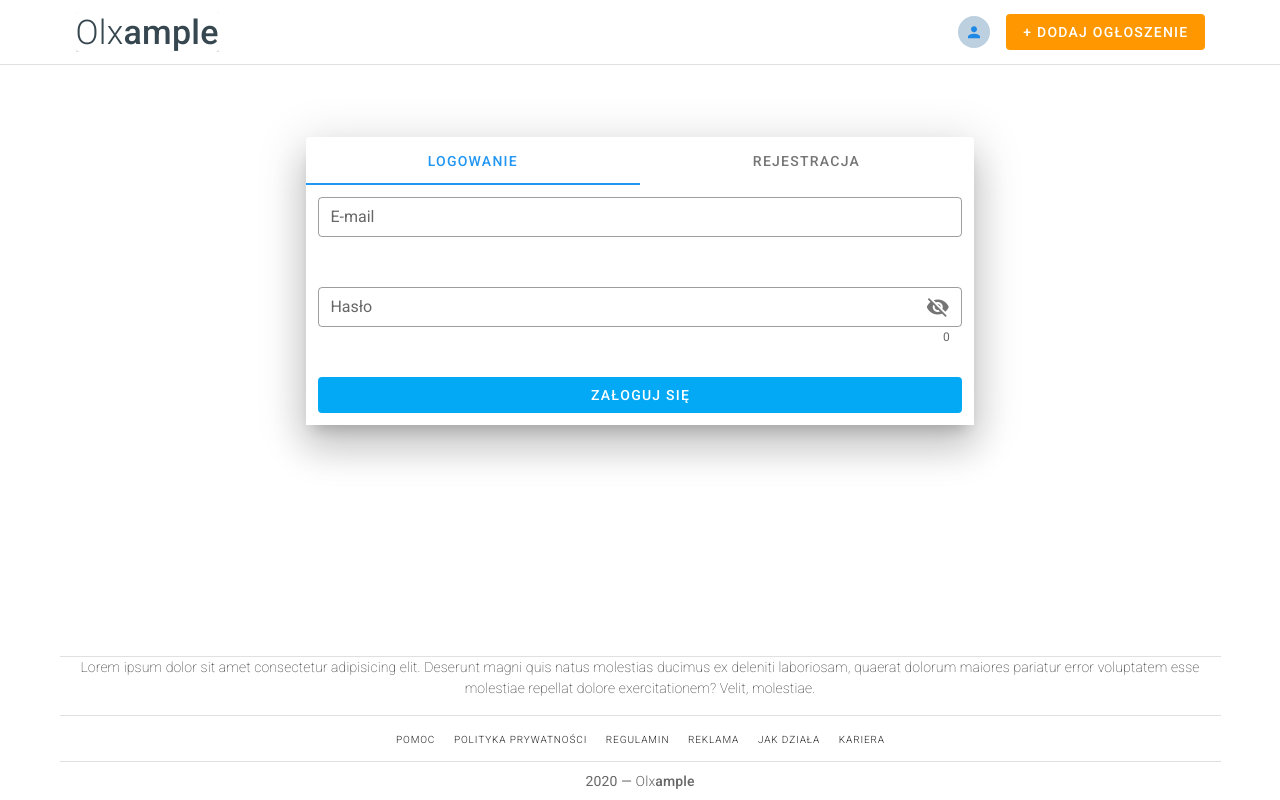
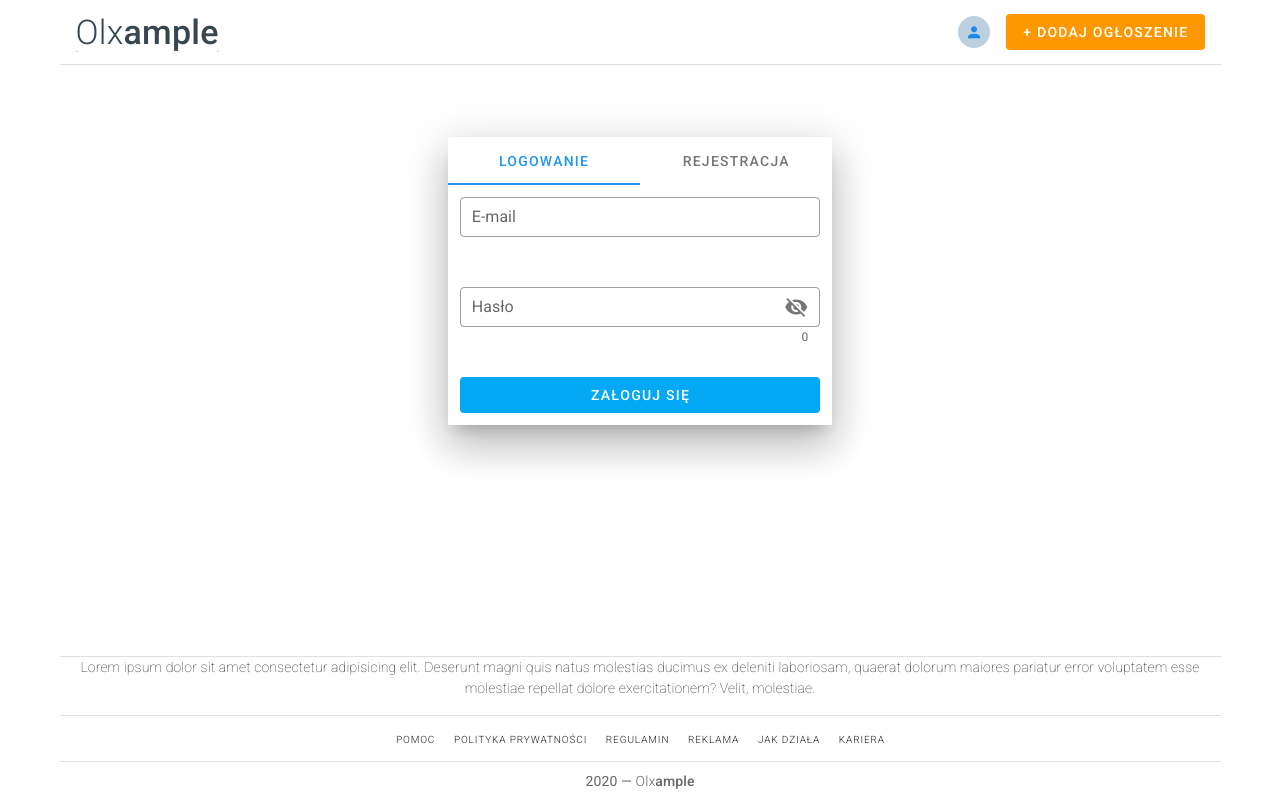
Before and after one commit to sinkuladis/apsi, a Vue app in the folder frontend/: page /login in a window 1280 px wide. Built offline with nearby package versions, Linux system fonts and the light colour scheme.

Commit message:
Fixing width of login form

```diff
--- a/frontend/src/components/Navbar.vue
+++ b/frontend/src/components/Navbar.vue
@@ -52,8 +52,9 @@
                 + DODAJ OGŁOSZENIE
             </v-btn>
         </v-toolbar>
+        <v-divider></v-divider>
     </v-container>
-    <v-divider></v-divider>
+
     </div>
 </template>
 
--- a/frontend/src/views/Login.vue
+++ b/frontend/src/views/Login.vue
@@ -1,5 +1,5 @@
 <template>
-    <v-container class="my-15">
+    <v-container class="my-15 fixed-width">
         <v-row justify="center">
             <v-col cols="7">
                 <v-card elevation="24">
@@ -96,4 +96,7 @@
 </script>
 
 <style scoped>
+    .fixed-width {
+        width: 700px;
+    }
 </style>
```
